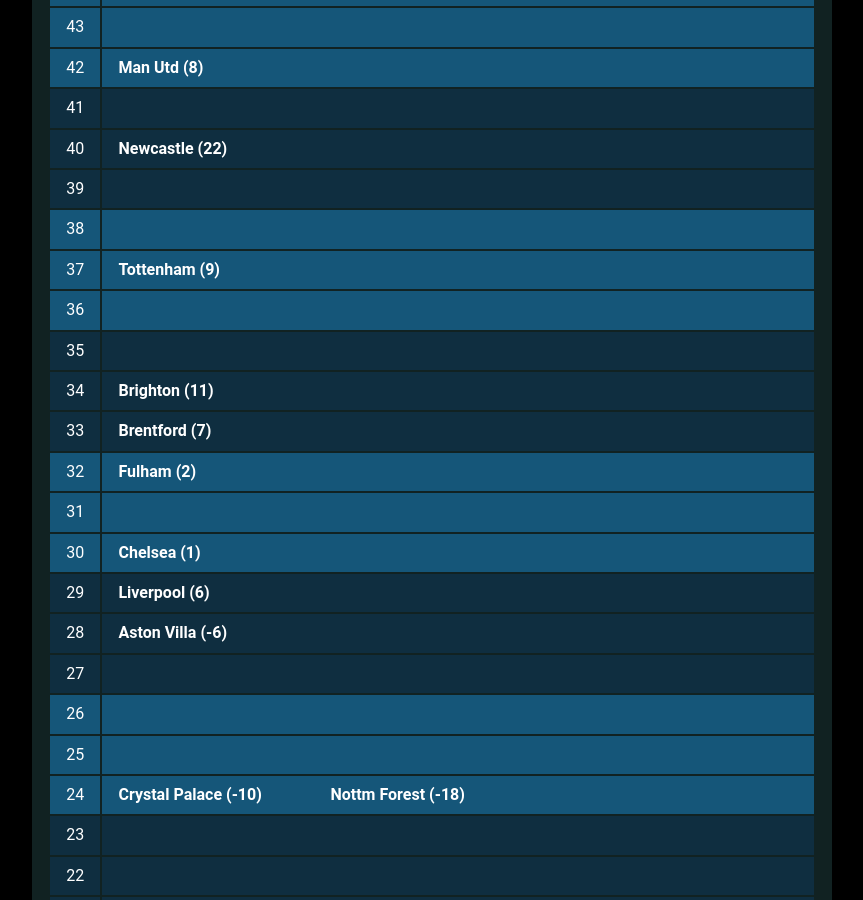
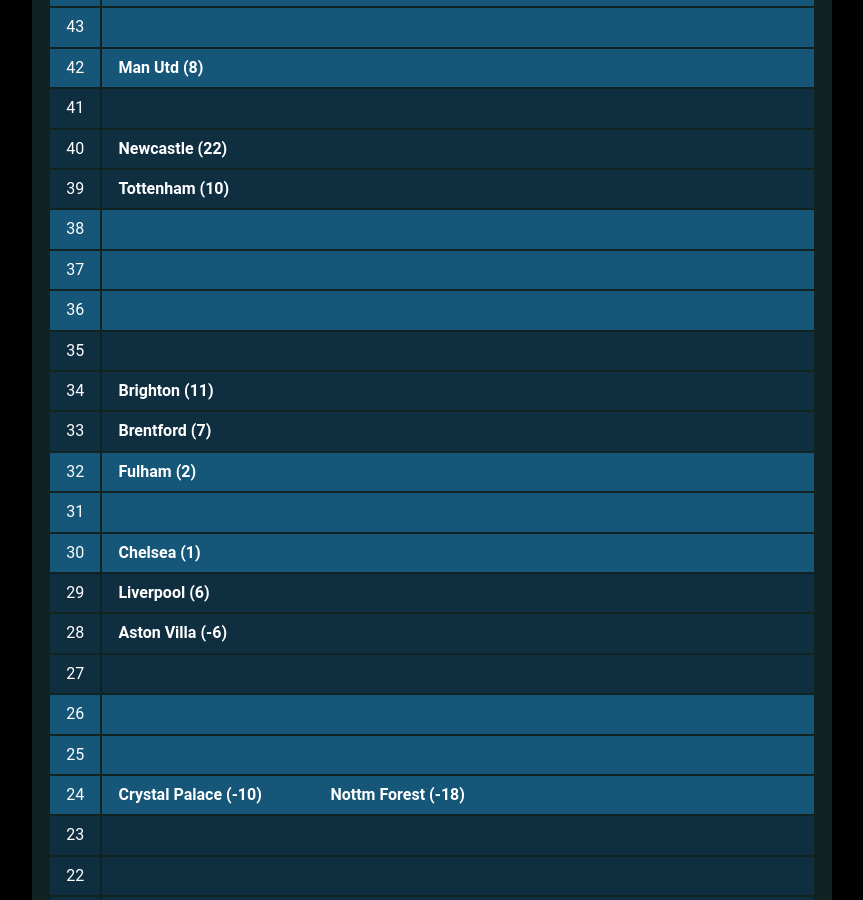
Before and after one commit to muru/muru.github.io, a Jekyll site: the page built from resources.md, in a window 1280 px wide and 900 px high, scrolled down 1760 px. Shown: the whole window, without its empty margins (208-1071 px from the left). Built offline with Jekyll 4.4.1, drawn with Linux system fonts in a browser that asks for light colours; some web fonts are replaced; some of the changed text lies outside the part shown.

Commit message:
updated cann-table: Tue  7 Feb 21:35:39 JST 2023

```diff
--- a/cann-table.html
+++ b/cann-table.html
@@ -24,12 +24,12 @@
 	<tr class="cann-row-2">
 		<td class="cann-point"> 46 </td>
 		<td class="cann-clubs">
-			<span class="club-name"> Man City (33) </span>
 		</td>
  	</tr>
 	<tr class="cann-row-2">
 		<td class="cann-point"> 45 </td>
 		<td class="cann-clubs">
+			<span class="club-name"> Man City (32) </span>
 		</td>
  	</tr>
 	<tr class="cann-row-1">
@@ -62,6 +62,7 @@
 	<tr class="cann-row-2">
 		<td class="cann-point"> 39 </td>
 		<td class="cann-clubs">
+			<span class="club-name"> Tottenham (10) </span>
 		</td>
  	</tr>
 	<tr class="cann-row-1">
@@ -72,7 +73,6 @@
 	<tr class="cann-row-1">
 		<td class="cann-point"> 37 </td>
 		<td class="cann-clubs">
-			<span class="club-name"> Tottenham (9) </span>
 		</td>
  	</tr>
 	<tr class="cann-row-1">
```
Also changed, not shown: other parts of cann-table.html (+1 -1 lines).
